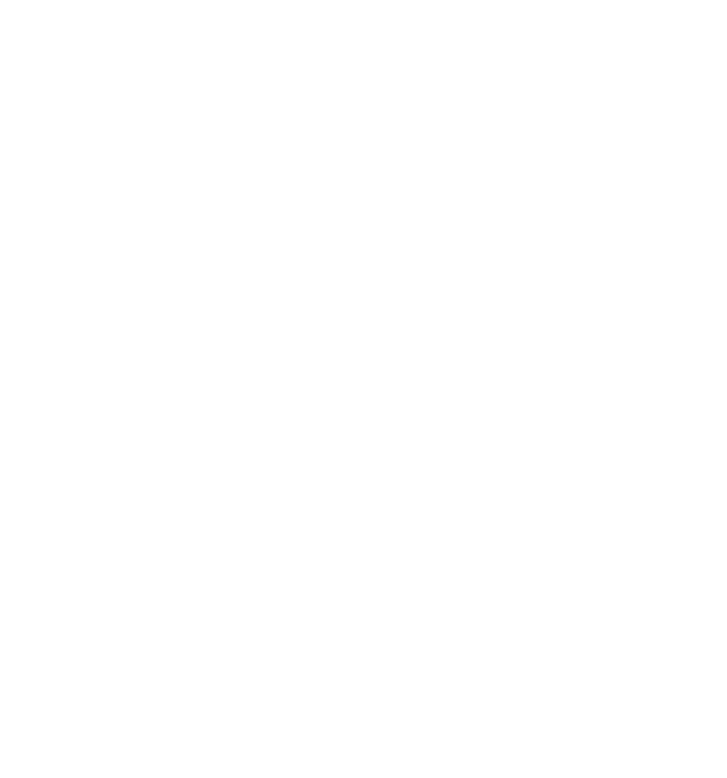
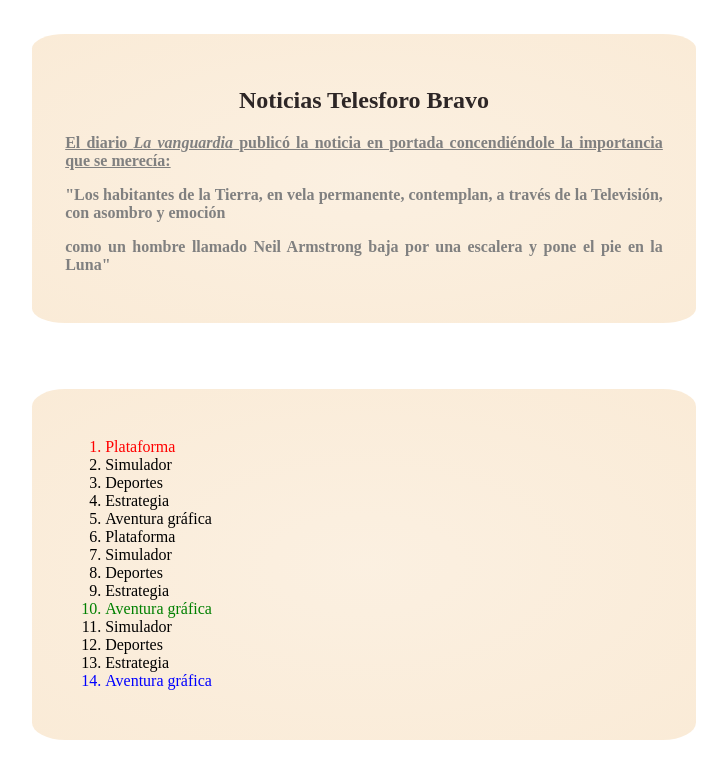
Before and after one commit to jdabrante/LND, a plain HTML site: page Temas/Tema_2/pseudoclases/pseudoclases.html in a window 1280 px wide. Shown: the whole page, without its empty margins (276-1003 px from the left). Drawn offline with Linux system fonts and the light colour scheme.

Commit message:
Se sube cosos de LND

```diff
--- a/Temas/Tema_2/pseudoclases/pseudoclases.css
+++ b/Temas/Tema_2/pseudoclases/pseudoclases.css
@@ -0,0 +1,54 @@
+#noticia {
+    background-image: radial-gradient(rgba(250, 235, 215, 0.752), antiquewhite);
+    text-align: justify;
+    padding: 5%;
+    border-radius: 5%;
+}
+
+body {
+    padding-top: 2%;
+    padding-left: 300px;
+    padding-right: 300px;
+}
+
+h1 {
+    color: rgb(45, 38, 38);
+    text-align: center;
+}
+
+h1~p {
+    font-weight: bold;
+}
+
+h1+p {
+    text-decoration: underline;
+
+}
+
+section>p {
+    color: grey;
+}
+
+#lista {
+    background-image: radial-gradient(rgba(250, 235, 215, 0.752), antiquewhite);
+    text-align: justify;
+    margin-top: 10%;
+    padding: 5%;
+    border-radius: 5%;
+}
+
+li:first-child {
+    color: red;
+}
+
+li:last-child {
+    color: blue;
+}
+
+li:nth-child(10) {
+    color: green;
+}
+
+li:hover {
+    background-color: rgb(153, 255, 0);
+}
--- a/Temas/Tema_2/pseudoclases/pseudoclases.html
+++ b/Temas/Tema_2/pseudoclases/pseudoclases.html
@@ -4,6 +4,38 @@
 <head>
     <meta charset="UTF-8">
     <link rel="stylesheet" type="text/css" href="pseudoclases.css">
+    <title>Pseudoclases</title>
 </head>
 
+<body>
+    <section id="noticia">
+        <h1>Noticias Telesforo Bravo</h1>
+        <p>El diario <cite>La vanguardia</cite> publicó la noticia en portada concendiéndole la importancia que se
+            merecía:</p>
+        <p>"Los habitantes de la Tierra, en vela permanente, contemplan, a través de la Televisión, con asombro y
+            emoción</p>
+        <p>como un hombre llamado Neil Armstrong baja por una escalera y pone el pie en la Luna"</p>
+    </section>
+    <section id="lista">
+        <ol>
+            <li>Plataforma</li>
+            <li>Simulador</li>
+            <li>Deportes</li>
+            <li>Estrategia</li>
+            <li>Aventura gráfica</li>
+            <li>Plataforma</li>
+            <li>Simulador</li>
+            <li>Deportes</li>
+            <li>Estrategia</li>
+            <li>Aventura gráfica</li>
+            <li>Simulador</li>
+            <li>Deportes</li>
+            <li>Estrategia</li>
+            <li>Aventura gráfica</li>
+
+
+        </ol>
+    </section>
+</body>
+
 </html>
```
